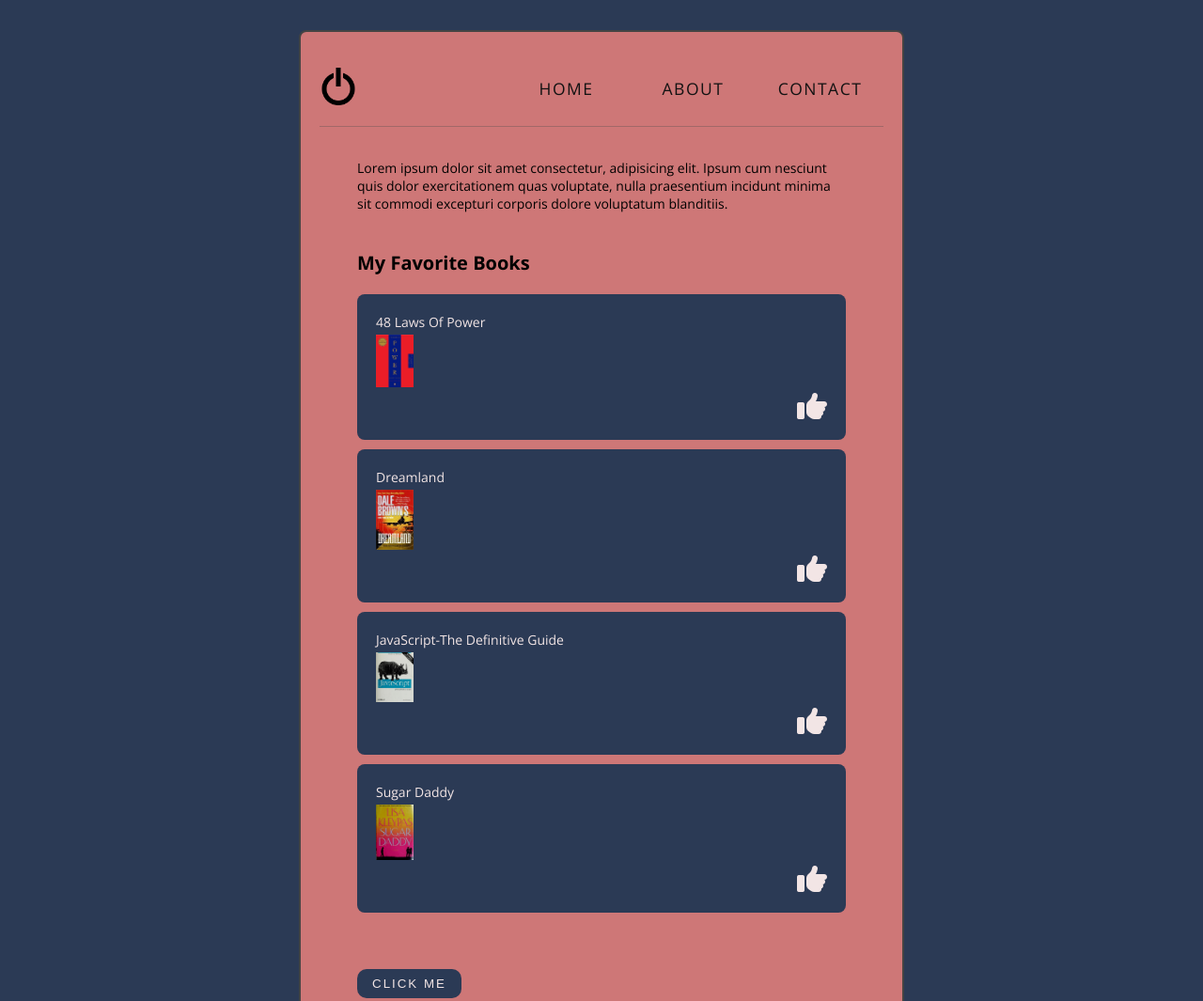
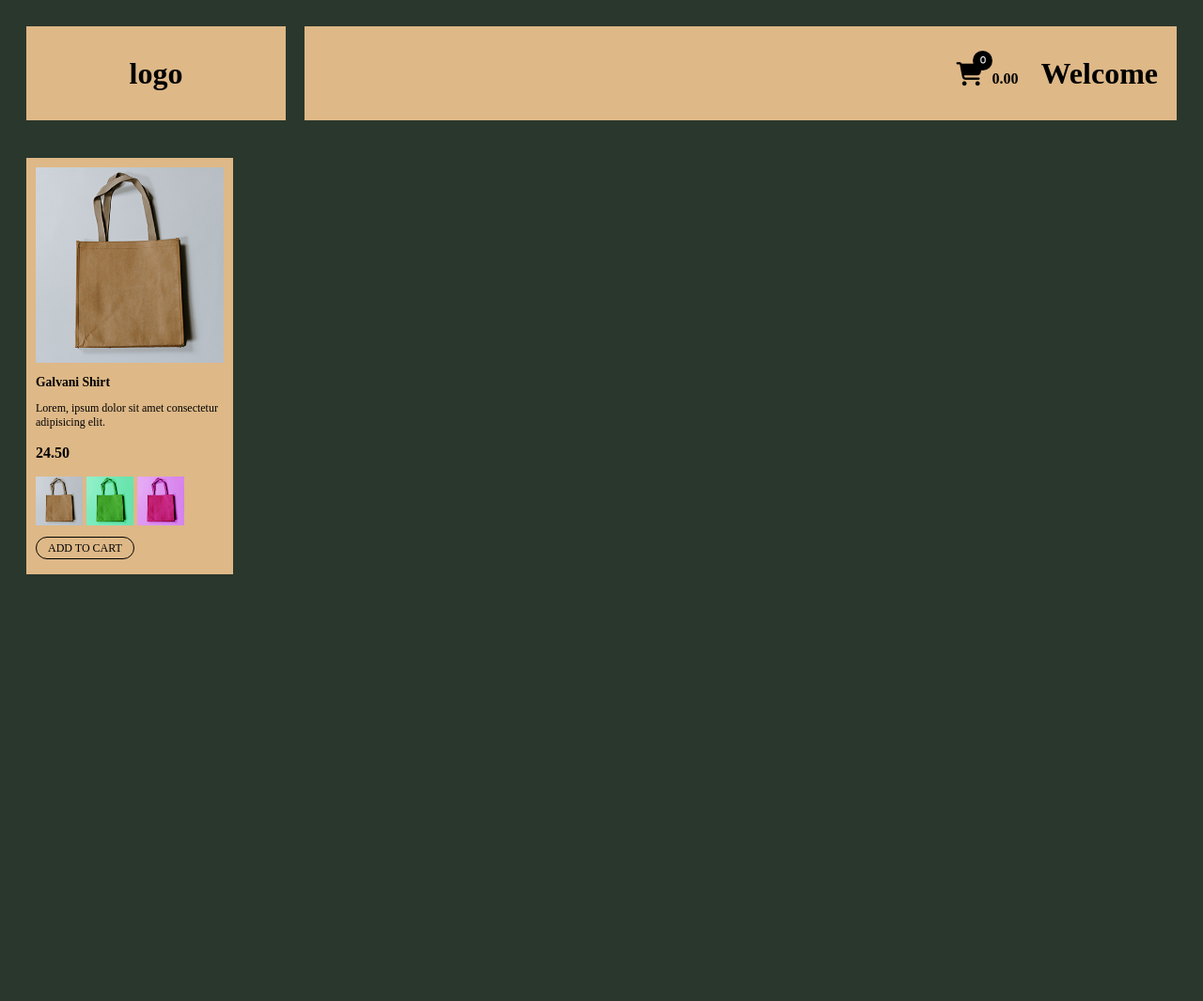
Before and after one commit to spyda247/webdev1.0.0, a plain HTML site: page index.html in a window 1280 px wide. Shown: the top 1065 px of the page at 94% size. After the commit the page ends 800 px from the top, so only its background shows below. Drawn offline with nearby package versions, Linux system fonts and the light colour scheme.

Commit message:
initial commit

```diff
--- a/data.js
+++ /dev/null
@@ -1,24 +0,0 @@
-const Books = [
-  {
-    title: "48 Laws Of Power",
-    url: "https://openlibrary.org/works/OL1968368W/The_48_Laws_of_Power",
-    image: "./images/48lawsofpower.jpg"
-  },
-  {
-    title: "Dreamland",
-    url: "https://openlibrary.org/search?q=dreamland&mode=everything",
-    image: "./images/dreamland.jpg"
-    },
-  {
-    title: "JavaScript-The Definitive Guide",
-    url: "https://openlibrary.org/works/OL1643770W/JavaScript",
-    image: "./images/Javascript.jpg"
-      },
-  {
-    title: "Sugar Daddy",
-    url: "https://openlibrary.org/search?q=Sugar&mode=everything",
-    image: "./images/sugardaddy.jpg"
-  },
-]
-
-export default Books
--- a/index.html
+++ b/index.html
@@ -1,48 +1,52 @@
 <!DOCTYPE html>
 <html lang="en">
-
   <head>
     <meta charset="UTF-8" />
     <meta http-equiv="X-UA-Compatible" content="IE=edge" />
     <meta name="viewport" content="width=device-width, initial-scale=1.0" />
-  <link rel="preconnect" href="https://fonts.googleapis.com" />
-  <link rel="preconnect" href="https://fonts.gstatic.com" crossorigin />
-  <link href="https://fonts.googleapis.com/css2?family=Open+Sans:wght@300;400;700;800&display=swap" rel="stylesheet" />
-  <link rel="stylesheet" href="assets/fontawesome/css/all.min.css">
-  <link rel="stylesheet" href="styles/style.css" />
-  <title>WebDev Course</title>
+    <link rel="stylesheet" href="assets/fontawesome/css/all.min.css" />
+    <link rel="stylesheet" href="playground.css" />
+    <title>Playground</title>
   </head>
-
   <body>
     <div class="wrapper">
-    <header>
-      <div class="logo">
-        <img src="images/icon.png" alt="icon button" />
+      <div class="box box1">
+        <span>logo</span>
       </div>
-      <nav class="navigation">
-        <ul>
-          <li>Home</li>
-          <li>About</li>
-          <li>Contact</li>
-        </ul>
-      </nav>
-    </header>
-
-    <p>
-      Lorem ipsum dolor sit amet consectetur, adipisicing elit. Ipsum cum
-      nesciunt quis dolor exercitationem quas voluptate, nulla praesentium
-      incidunt minima sit commodi excepturi corporis dolore voluptatum
-      blanditiis.
+      <div class="box box2">
+        <div class="cart-details">
+          <i class="fa fa-shopping-cart cart" aria-hidden="true">
+            <span class="qty">0</span>
+          </i>
+          <p class="total-price">0.00</p>
+        </div>
+        <span>Welcome</span>
+      </div>
+    </div>
+    <div class="product-card">
+      <div class="image">
+        <img
+          class="product"
+          src="images/kelly-sikkema-brown-bag-unsplash.jpg" alt="brown bag">
+      </div>
+      <h1 class="title">Galvani Shirt</h1>
+      <p class="description">
+        Lorem, ipsum dolor sit amet consectetur adipisicing elit.
       </p>
-
-    <h3>My favorite books</h3>
-
-    <ul id="booklist"></ul>
-
-    <button>Click me</button>
+      <p class="price">24.50</p>
+      <div class="product-options">
+        <img
+          class="product"
+          src="images/kelly-sikkema-brown-bag-unsplash.jpg" alt="brown bag" width="50px">
+        <img
+          class="product"
+          src="images/kelly-sikkema-green-bag-unsplash.jpg" alt="brown bag" width="50px">
+        <img
+          class="product"
+          src="images/kelly-sikkema-pink-bag-unsplash.jpg" alt="brown bag" width="50px">
       </div>
-  <!--Add link to JavaSccript file-->
-  <script src="script.js" type="module"></script>
-  < </body>
-
+      <span class="add2cart">Add to cart</span>
+    </div>
+    <script src="playground.js"></script>
+  </body>
 </html>
--- a/playground.css
+++ b/playground.css
@@ -32,6 +32,43 @@ body {
     justify-content: flex-end;
     padding: 0 20px;
 }
+.box2 .cart {
+    padding: 0 8px;
+    margin: 0 10px;
+    font-size: 25px;
+    padding: 0 20px;
+    position: relative;
+}
+.box2 .cart .qty {
+    font-size: 0.35em;
+    width: 13px;
+    height: 13px;
+    padding: 4px;
+    background-color: black;
+    color: white;
+    position: absolute;
+    top: -12px;
+    left: 38px;
+    display: flex;
+    justify-content: center;
+    align-items: center;
+    border-radius: 50%;
+}
+
+.box2 .cart-details {
+    display: flex;
+    justify-content: space-around;
+    align-items: center;
+    margin-right: 20px;
+}
+
+.box2 .cart-details .total-price {
+    padding: 0;
+    margin: 12px 4px 0 -20px;
+    font-size: 0.5em;
+    font-weight: 700;
+}
+
 .center {
     position: absolute;
     left: 50%;
@@ -39,3 +76,38 @@ body {
     transform: translate(-50%, -50%);
     text-align: center;
 }
+.product-card {
+    width: 200px;
+    max-height: 450px;
+    padding: 10px 10px 20px;
+    margin: 20px;
+    background-color: burlywood;
+}
+.product-card .image > .product {
+    width: 100%;
+    margin: 0 auto;
+}
+.product-card .title {
+    font-size: 0.85em;
+}
+.product-card .description {
+    font-size: 0.75em;
+}
+.product-card .price {
+    font-weight: 700;
+}
+.product-card .product-options {
+    margin: 10px 0;
+}
+.product-card span {
+    padding: 4px 12px;
+    text-transform: uppercase;
+    font-size: 0.75em;
+    border: 1px solid black;
+    border-radius: 50px;
+    cursor: pointer;
+}
+.product-card span:hover {
+    background-color: black;
+    color: white;
+}
--- /dev/null
+++ b/playground.js
@@ -0,0 +1,15 @@
+const add2cart = document.querySelector(".add2cart");
+const qty = document.querySelector('.qty');
+const totalPrice = document.querySelector(".total-price")
+const productPrice = 24.5;
+
+let counter = 0;
+let total = 0;
+
+add2cart.addEventListener('click', function(e) {
+    e.preventDefault();
+    counter++;
+    qty.textContent = counter;
+    total = total + productPrice;
+    totalPrice.textContent = total.toFixed(2);
+})
--- a/script.js
+++ /dev/null
@@ -1,18 +0,0 @@
-import Books from './data.js'
-let html = "";
-const booklist = document.querySelector("#booklist")
-
-Books.map(book => {
-    html = html + `<li>
-       <a
-          href=${book.url}
-          target="_blank"
-        >
-           ${book.title}
-           <img src=${book.image} alt="book"/>
-           <i class="fa fa-thumbs-up" aria-hidden="true"></i>
-        </a>
-      </li>
-  `
-})
-booklist.innerHTML = html
--- a/styles/style.css
+++ /dev/null
@@ -1,131 +0,0 @@
-html {
-  font-family: 'Open sans', sans-serif;
-  font-size: 14px;
-  box-sizing: border-box;
-}
-body {
-  margin: 0px;
-  padding: 0 20px;
-  background-color: #2B3A55;
-}
-.wrapper {
-  width: 600px;
-  padding: 20px;
-  margin: 32px auto;
-  border: 2px solid #444;
-  border-radius: 8px;
-  background-color: #ce7777;
-}
-.wrapper header {
-  height: 80px;
-  display: flex;
-  gap: 10px;
-  justify-content: space-between;
-  border-bottom: 1px solid rgba(92, 82, 82, 0.4);
-}
-.wrapper header .logo {
-  flex: 1 0 20%;
-  margin: auto auto;
-  cursor: pointer;
-}
-.wrapper header .logo > img {
-  max-width: 40px;
-}
-.wrapper header .logo > img:hover {
-  transform: rotate(360deg);
-  transition: all 2s;
-}
-.wrapper header .navigation {
-  flex: 1 0 70%;
-  margin: auto auto;
-}
-.wrapper header .navigation ul {
-  display: flex;
-  justify-content: flex-end;
-  color: #121212;
-  font-size: 1.25rem;
-  list-style: none;
-}
-.wrapper header .navigation ul li {
-  width: 100%;
-  padding: 8px 16px;
-  font-weight: 400;
-  text-transform: uppercase;
-  text-align: center;
-  letter-spacing: 1.5px;
-  background-color: transparent;
-  /* border-radius: 2px; */
-  cursor: pointer;
-}
-.wrapper header .navigation ul li:hover {
-  background-color: burlywood;
-  font-weight: 500;
-  letter-spacing: 2.5px;
-  border-radius: 8px;
-  transition: all ease-out 1s;
-}
-
-
-/* .wrapper h1 {
-  text-align: center;
-  text-transform: uppercase;
-} */
-.wrapper > img {
-  display: block;
-  width: 80px;
-  margin: 0 auto;
-}
-.wrapper p, .wrapper h3 {
-  padding: 20px 40px 0;
-}
-.wrapper h3 {
-  font-size: 20px;
-  text-transform: capitalize;
-}
-.wrapper > ul {
-  margin: 0 40px 60px 0;
-}
-.wrapper > ul li {
-  display: flex;
-  flex-direction: column;
-  padding: 20px;
-  margin: 10px 0;
-  border-radius: 8px;
-  background-color: #2B3A55;
-  list-style: none;
-}
-.wrapper > ul li a {
-  color: #F2E5E5;
-  text-decoration: none;
-  display: flex;
-  flex-direction: column;
-}
-.wrapper > ul li a > img {
-  display: block;
-  padding: 4px 0;
-  width: 40px;
-}
-.wrapper > ul li i {
-  align-self: flex-end;
-  font-size: 32px;
-  color: #F2E5E5;
-  cursor: pointer;
-}
-.wrapper > ul li i:hover {
-  color: #ce7777;
-}
-.wrapper button {
-  padding: 8px 16px;
-  margin-left: 40px;
-  border-radius: 10px;
-  border: none;
-  color: #F2E5E5;
-  background-color: #2B3A55;
-  text-transform: uppercase;
-  letter-spacing: 2px;
-}
-.wrapper button:hover {
-  background-color: #F2E5E5;
-  color: #2B3A55;
-  border: 2px solid #2B3A55;
-}
```
Also changed, not shown: html-starter.txt (deleted, +0 -31 lines), playground.html (deleted, +0 -20 lines), README.md, images/48lawsofpower.jpg (deleted), images/Javascript.jpg (deleted), images/dreamland.jpg (deleted), images/icon.png (deleted), images/kelly-sikkema-brown-bag-unsplash.jpg (added), images/kelly-sikkema-green-bag-unsplash.jpg (added), images/kelly-sikkema-pink-bag-unsplash.jpg (added), images/sugardaddy.jpg (deleted). Lines whose indentation alone changed are shown as unchanged.
